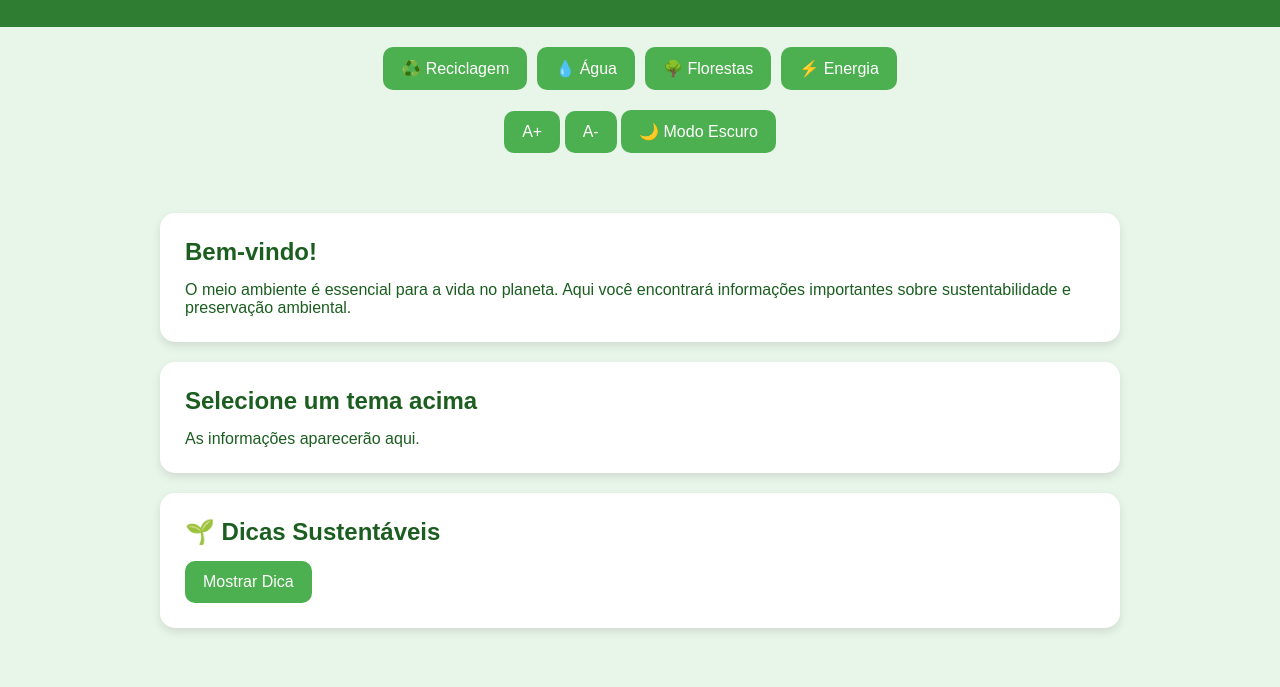
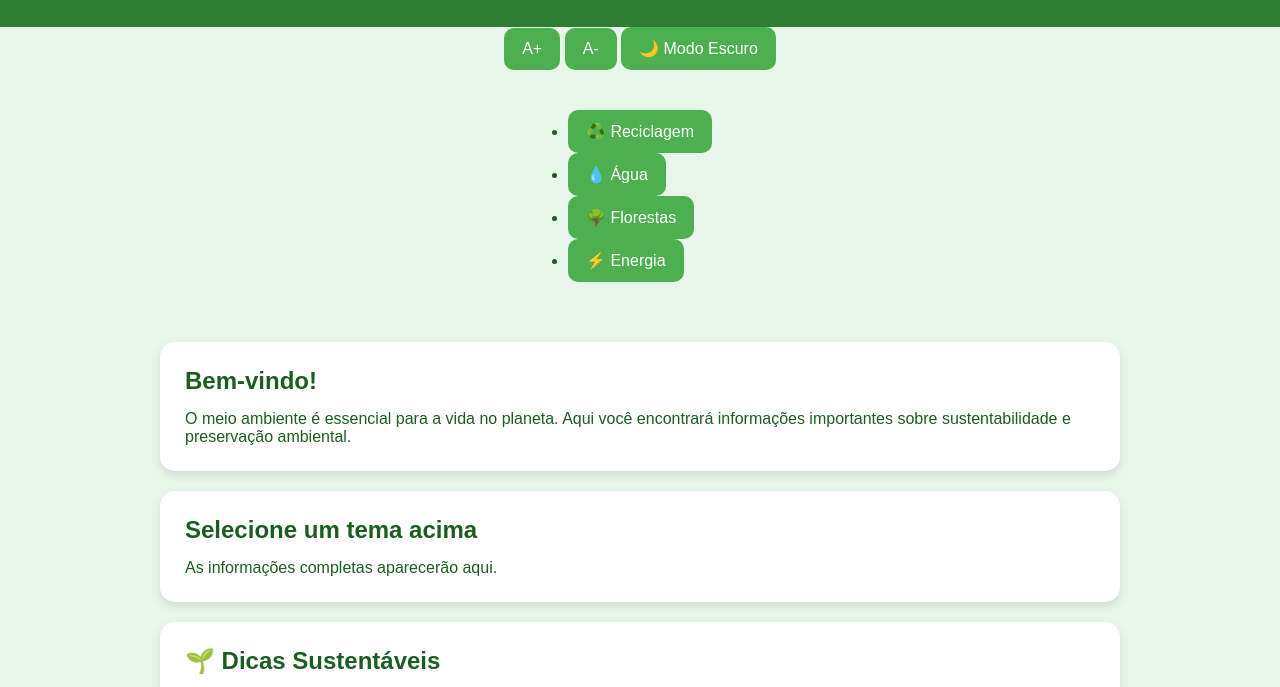
Before and after one commit to nicolasmateus00/agrinho2, a plain HTML site: page index.html in a window 1280 px wide. Shown: the part 89-776 px from the top of the page. Drawn offline with Linux system fonts and the light colour scheme.

Commit message:
Update index.html

```diff
--- a/index.html
+++ b/index.html
@@ -13,47 +13,45 @@
     <p>Cuidar da natureza é garantir o futuro.</p>
 </header>
 
-<nav>
-    <button onclick="mostrarInfo('reciclagem')">♻️ Reciclagem</button>
-    <button onclick="mostrarInfo('agua')">💧 Água</button>
-    <button onclick="mostrarInfo('florestas')">🌳 Florestas</button>
-    <button onclick="mostrarInfo('energia')">⚡ Energia</button>
+<aside class="acessibilidade" aria-label="Controles de acessibilidade">
+    <button onclick="aumentarFonte()" aria-label="Aumentar tamanho do texto">A+</button>
+    <button onclick="diminuirFonte()" aria-label="Diminuir tamanho do texto">A-</button>
+    <button onclick="modoEscuro()" aria-label="Alternar modo escuro">🌙 Modo Escuro</button>
+</aside>
+
+<nav aria-label="Navegação principal">
+    <ul>
+        <li><button onclick="mostrarInfo('reciclagem')">♻️ Reciclagem</button></li>
+        <li><button onclick="mostrarInfo('agua')">💧 Água</button></li>
+        <li><button onclick="mostrarInfo('florestas')">🌳 Florestas</button></li>
+        <li><button onclick="mostrarInfo('energia')">⚡ Energia</button></li>
+    </ul>
 </nav>
 
-<section class="acessibilidade">
-    <button onclick="aumentarFonte()">A+</button>
-    <button onclick="diminuirFonte()">A-</button>
-    <button onclick="modoEscuro()">🌙 Modo Escuro</button>
-</section>
-
 <main>
-
-<div class="card">
+    <article class="card">
         <h2>Bem-vindo!</h2>
         <p>
             O meio ambiente é essencial para a vida no planeta.
             Aqui você encontrará informações importantes sobre
             sustentabilidade e preservação ambiental.
         </p>
-</div>
+    </article>
 
-<div id="informacoes" class="card">
+    <article id="informacoes" class="card" aria-live="polite">
         <h2>Selecione um tema acima</h2>
-    <p>As informações aparecerão aqui.</p>
-</div>
+        <p>As informações completas aparecerão aqui.</p>
+    </article>
 
-<div class="card">
+    <article class="card">
         <h2>🌱 Dicas Sustentáveis</h2>
-
         <button onclick="mostrarDica()">Mostrar Dica</button>
-
-    <p id="dica"></p>
-</div>
-
+        <p id="dica" aria-live="polite"></p>
+    </article>
 </main>
 
 <footer>
-    <p>🌍 Projeto Educação Ambiental 2025</p>
+    <p>🌍 Projeto Educação Ambiental &copy; 2026</p>
 </footer>
 
 <script src="script.js"></script>
```
Lines whose indentation alone changed are shown as unchanged.
